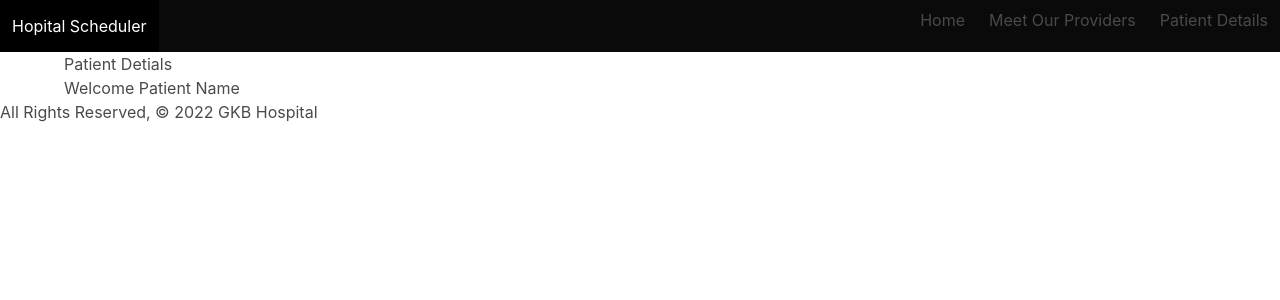
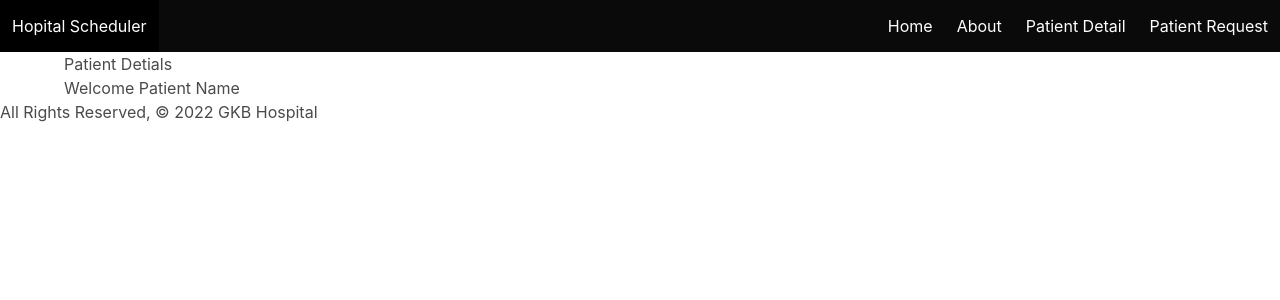
Before and after one commit to Snapdragons-GKB/HopitalScheduler, a Django app: page /patient/detail/ in a window 1280 px wide. Shown: the top 300 px of the page. Run offline with Django 4.2, Linux system fonts and the light colour scheme.

Commit message:
Patient portal links connected, plus Scripts file added for Hamburger menu

```diff
--- /dev/null
+++ b/main_app/static/main_app/scripts/script.js
@@ -0,0 +1,6 @@
+// Here is the jQuery
+$(".navbar-burger").click(function () {
+    // Toggle the "is-active" class on both the "navbar-burger" and the "navbar-menu"
+    $(".navbar-burger").toggleClass("is-active");
+    $(".navbar-menu").toggleClass("is-active");
+  });
--- a/main_app/templates/base.html
+++ b/main_app/templates/base.html
@@ -6,12 +6,13 @@
     <meta charset="UTF-8" />
     <meta name="viewport" content="width=device-width, initial-scale=1.0" />
     <link rel="stylesheet" href="https://cdn.jsdelivr.net/npm/bulma@0.9.2/css/bulma.min.css">
+    <script src="{% static 'main_app/scripts/script.js' %}" defer></script>
+    <script src="https://code.jquery.com/jquery-3.6.0.min.js" integrity="sha256-/xUj+3OJU5yExlq6GSYGSHk7tPXikynS7ogEvDej/m4=" crossorigin="anonymous"></script>
     <meta http-equiv="X-UA-Compatible" content="ie=edge" />
     <title>GKB Hospital</title>
     <link rel="stylesheet" href="{% static 'css/style.css' %}" />
 </head>
 <body>
-    <header class="navbar-fixed">
         <nav class="navbar is-black" role="navigation" aria-label="main navigation">
             <div class="navbar-brand">
                 <a class="navbar-item" href="/">Hopital Scheduler</a>
@@ -21,13 +22,22 @@
                     <span aria-hidden="true"></span>
                 </a>
             </div>
-                <ul class="navbar-menu navbar-end">
+            <div class="navbar-menu navbar-start">
+
+
+            </div>
+            <div class="navbar-menu navbar-end">
+                <a class="navbar-item" href="{% url 'home' %}">Home</a>
+                <a class="navbar-item" href="{% url 'about' %}">About</a>
+                <a class="navbar-item" href="{% url 'patient_detail' %}">Patient Detail</a>
+                <a class="navbar-item" href="{% url 'patient_request' %}">Patient Request</a>
+            </div>
+                <!-- <ul class="navbar-menu navbar-end">
                     <li><a class="navbar-item" href="{% url 'home' %}">&nbsp;&nbsp;Home</a></li>
                     <li><a  class="navbar-item" href="{% url 'about' %}">Meet Our Providers</a></li>
                     <li><a  class="navbar-item" href="{% url 'patient_detail' %}">Patient Details</a></li>
-                </ul>
-
-            </div>
+                    <li><a  class="navbar-item" href="{% url 'patient_request' %}">Patient Request</a></li>
+                </ul> -->
         </nav>
     </header>
     <main class="container">{% block content %} {% endblock %}</main>
--- a/main_app/urls.py
+++ b/main_app/urls.py
@@ -4,7 +4,7 @@ from . import views
 #create routes for patient portal, maps to views.py
 urlpatterns=[
     path('', views.Home, name='home'),
-    path('patient_request/',views.Patient_Request, name='patient_request'),
+    path('patient/request/',views.Patient_Request, name='patient_request'),
     path('patient/detail/', views.Patient_Details, name='patient_detail'), #<int:patientID> needs to be added to path once db seeded
     path('accounts/signup/', views.Signup.as_view(), name="signup"),
     path('about/', views.About, name="about"),
```
